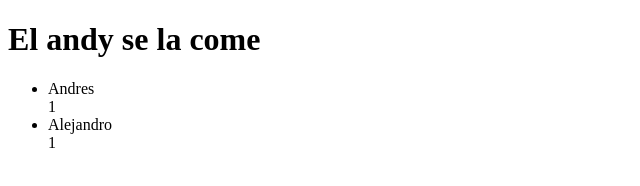
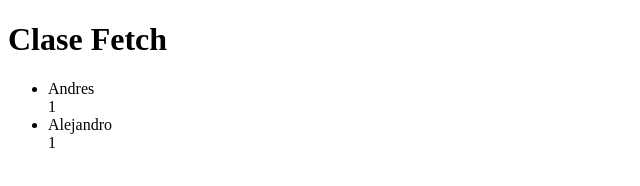
Before and after one commit to O-Debegnach/clase-fetch-pa-los-pibe, a plain HTML site: page index.html in a window 1280 px wide. Shown: the whole page, without its empty margins (0-640 px from the left). Drawn offline with Linux system fonts and the light colour scheme.

Commit message:
Actualizacion de titulo

```diff
--- a/index.html
+++ b/index.html
@@ -4,10 +4,10 @@
     <meta charset="UTF-8">
     <meta http-equiv="X-UA-Compatible" content="IE=edge">
     <meta name="viewport" content="width=device-width, initial-scale=1.0">
-    <title>Document</title>
+    <title>Clase Fetch</title>
 </head>
 <body>
-    <h1>El andy se la come</h1>
+    <h1>Clase Fetch</h1>
     <ul id="lista">
     </ul>
 
```
